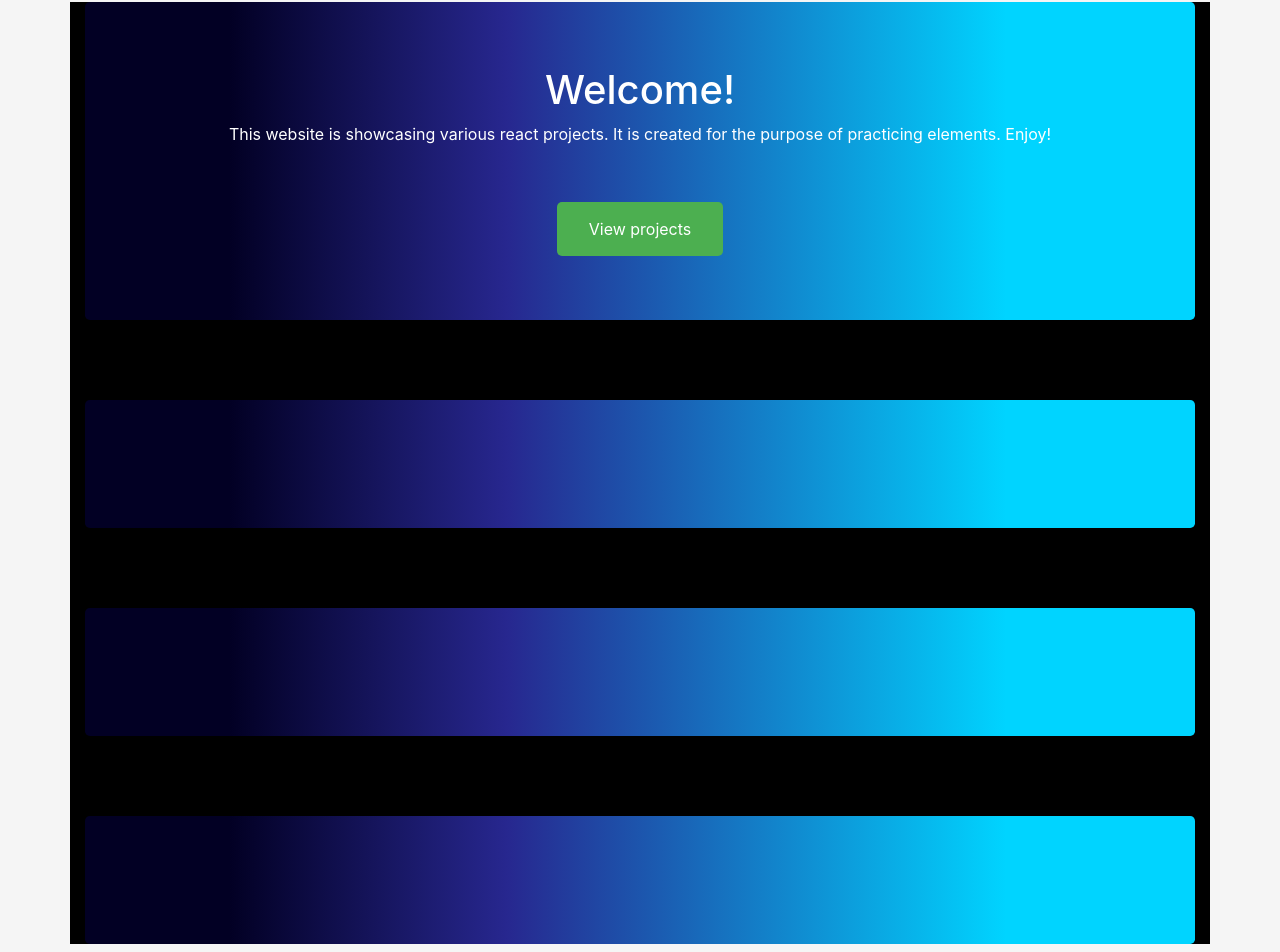
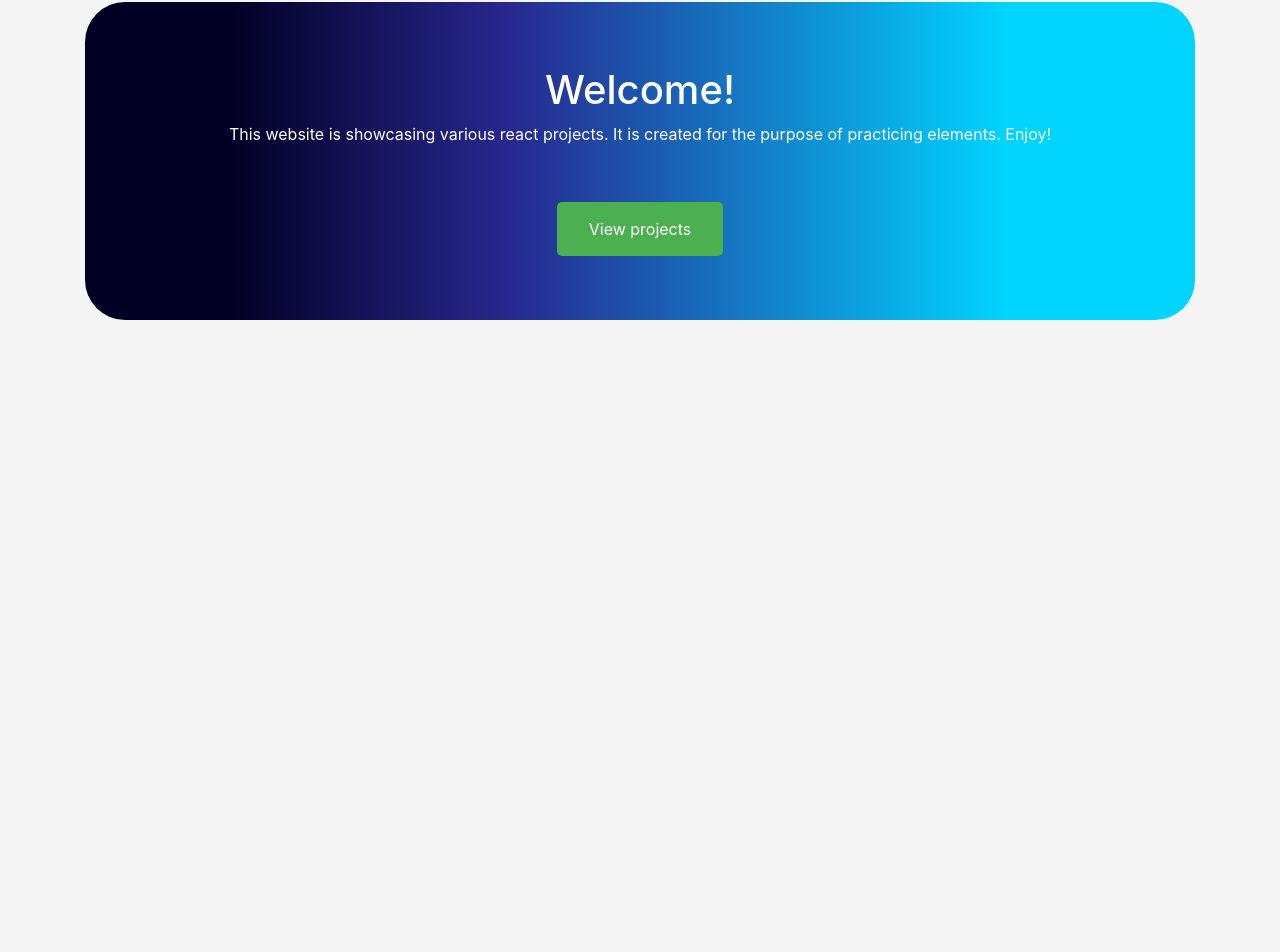
Before and after one commit to Fredrik93/react_tutorial, a React (Create React App) app: page / in a window 1280 px wide. Shown: the part 162-1114 px from the top of the page. After the commit the page ends 800 px from the top, so only its background shows below. Built offline with nearby package versions, Linux system fonts and the light colour scheme.

Commit message:
style jumbotron

```diff
--- a/src/App.css
+++ b/src/App.css
@@ -68,10 +68,12 @@ input[type=checkbox]:focus{
     rgba(39,39,143,1) 38%,
     rgba(0,212,255,1) 83%);
   color:white ;
+  border-radius: 5vh!important;
   height:auto;
   margin-top: 10vh;
   align-items: center;
   text-align: center;
+
   }
  .App-intro{
      font-size: 50;
--- a/src/Components/Home.js
+++ b/src/Components/Home.js
@@ -6,7 +6,7 @@ import '../App.css'
 function Home() {
 
     return (<div>
-        <Container style={{ backgroundColor: "black" }}>
+        <Container >
 
             <Jumbotron>
                 <h1>Welcome!</h1>
@@ -15,9 +15,7 @@ function Home() {
     </p>
                 <ViewProjectButton />
             </Jumbotron>
-            <Jumbotron />
-            <Jumbotron />
-            <Jumbotron />
+
 
         </Container>
 
--- a/src/Components/Nav.js
+++ b/src/Components/Nav.js
@@ -5,7 +5,8 @@ import { Navbar, Nav, NavDropdown, Form, Button, FormControl } from 'react-boots
 
 function navigation() {
     const NavStyling = {
-        marginLeft: "10vh"
+        marginLeft: "10vh",
+
     }
 
     return (
```
Also changed, not shown: package.json (line endings or trailing spaces).
